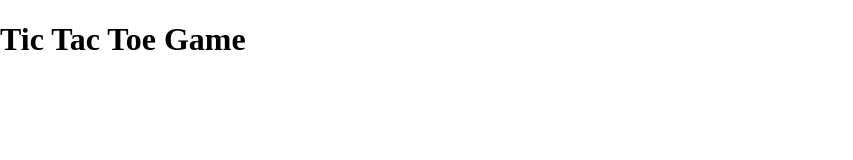
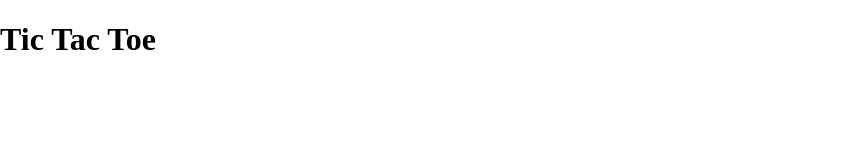
Before and after one commit to WPTUser-19127/tic-tac-toe, a plain HTML site: page index.html in a window 1280 px wide. Shown: the top 160 px of the page, without its empty margins (0-853 px from the left). Drawn offline with Linux system fonts and the light colour scheme.

Commit message:
Update index.html

```diff
--- a/index.html
+++ b/index.html
@@ -9,7 +9,7 @@
   <title>Tic Tac Toe</title>
 </head>
 <body>
-  <h1>Tic Tac Toe Game</h1>
+  <h1>Tic Tac Toe</h1>
   <div class="board" id="board">
     <div class="cell" data-cell></div>
     <div class="cell" data-cell></div>
```
